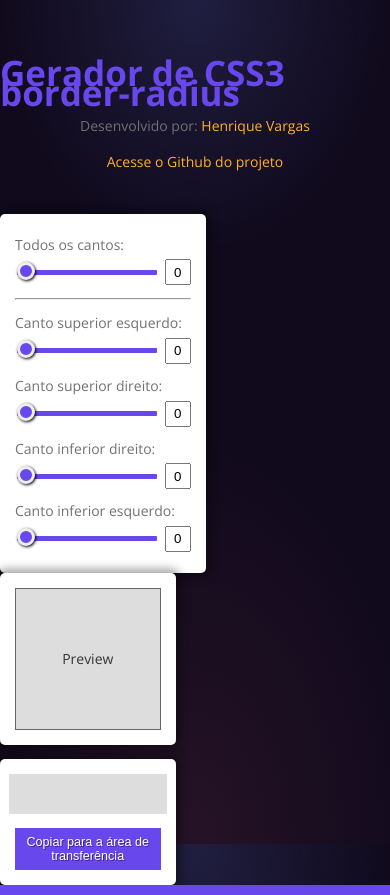
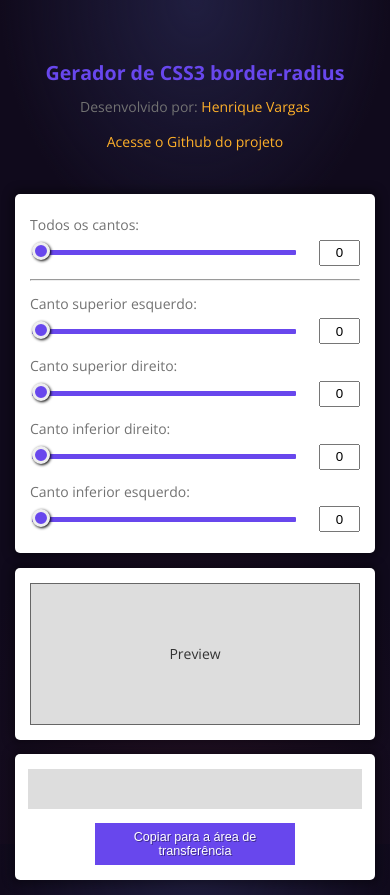
Before and after one commit to henriquehdv93/borderradiusgenerator, a Nuxt app: page / in a window 390 px wide. Built offline with nearby package versions, Linux system fonts and the light colour scheme.

Commit message:
finished responsive adaptation

```diff
--- a/assets/sass/_general.scss
+++ b/assets/sass/_general.scss
@@ -147,15 +147,22 @@ button.btnDefault {
 .appContainer {
   display: block;
   max-width: 980px;
-  margin: 0 auto;
-  justify-content: space-between;
-  @media screen and (min-width: 768px) {
+  padding: 0 15px;
+  @media screen and (min-width: 576px) {
     display: flex;
+    justify-content: space-between;
+  }
+  @media screen and (min-width: 992px) {
+    margin: 0 auto;
   }
 }
 .appContainer section {
-  width: 45%;
   border-radius: 5px;
+  margin-bottom: 15px;
+  @media screen and (min-width: 576px) {
+    width: 45%;
+    margin-bottom: 0;
+  }
   &:first-child {
     padding: 15px;
     background-color: $color;
--- a/assets/sass/_header.scss
+++ b/assets/sass/_header.scss
@@ -4,8 +4,12 @@
   align-items: center;
   flex-direction: column;
   h1 {
-    font-size: 2.5rem;
+    font-size: 1.4rem;
     color: $color1;
+    text-align: center;
+    @media all and (min-width: 576px) {
+      font-size: 2.5rem;
+    }
   }
   p {
     color: $color2;
```
